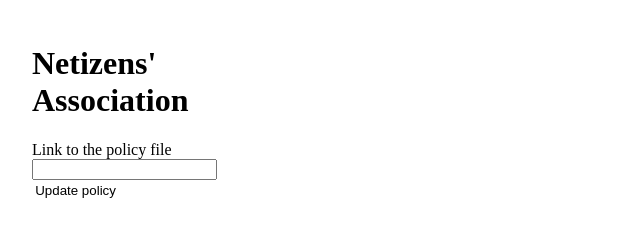
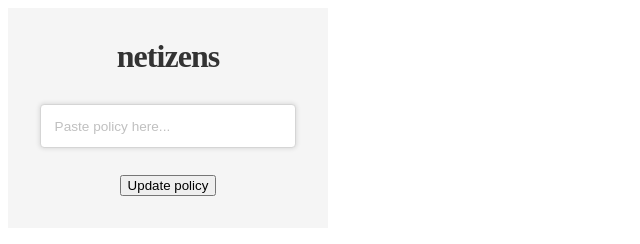
Before and after one commit to izens-net/picket, a website with bundled scripts: page src/popup/popup.html in a window 1280 px wide. Shown: the whole page, without its empty margins (0-640 px from the left). Built offline with nearby package versions, Linux system fonts and the light colour scheme.

Commit message:
Changes to style for pop up and blocked pages

```diff
--- a/src/blockedPage/blocked.css
+++ b/src/blockedPage/blocked.css
@@ -1,14 +1,16 @@
 body {
-  font-family: "Open Sans", Arial, "Lucida Grande", sans-serif;
+  font-family: 'IBM Plex Mono', 'Courier new', Courier, monospace;
   background-color: var(--main-font-color);
   color: var(--main-color);
   display: flex;
+  align-items: center;
   width: 100%;
+  height: 100vh;
   justify-content: center;
 }
 
 .content {
-  margin-top: 8rem;
+ text-align: center;
 }
 
 .blocked-title {
--- a/src/popup/popup.css
+++ b/src/popup/popup.css
@@ -1,22 +1,49 @@
-body {
-  margin: 0;
-  padding: 0;
-}
-
 .modal {
-  width: 18rem;
-  background-color: var(--main-font-color);
-  color: var(--main-color);
+  text-align: center;
+  width: 20em;
+  background-color: #f5f5f5;
 }
 
 .modal-content {
-  padding: 1.5rem 2rem;
+  padding: 2rem;
 }
 
-input[type=submit] {
-  background-color: var(--main-color);
-  color: var(--main-font-color);
-  border-radius: 0.2rem;
-  border: 0;
-  padding: 0.2rem;
+.logo{
+  margin-bottom: 2rem;
+  font-size: 2em;
+  font-weight: 700;
+  line-height: 2rem;
+  text-decoration: none;
+  color: #333333;
+  letter-spacing: -0.03em;
 }
+
+form{
+  margin: 0;
+}
+
+input[type=text]{
+  font-size: 0.85em;
+  border-radius: 0.3em;
+  border: 1px solid #d5d5d5;
+  width: 100%;
+  padding: 1em;
+  margin: 0 0 2em 0;
+  -webkit-box-shadow: 0px 0px 4px 1px rgba(0,0,0,0.1);
+  -moz-box-shadow: 0px 0px 4px 1px rgba(0,0,0,0.1);
+  box-shadow: 0px 0px 4px 1px rgba(0,0,0,0.1);
+  transition: box-shadow, transform, 100ms ease;
+}
+
+input[type=text]:hover,
+input[type=text]:focus{
+  outline: none;
+  transform: scale(1.025);
+  -webkit-box-shadow: 0px 2px 8px 1px rgba(0,0,0,0.13);
+  -moz-box-shadow: 0px 2px 8px 1px rgba(0,0,0,0.13);
+  box-shadow: 0px 2px 8px 1px rgba(0,0,0,0.13);
+}
+
+input[type=text]::placeholder{
+  color: #c0c0c0;
+}
--- a/src/popup/popup.html
+++ b/src/popup/popup.html
@@ -10,11 +10,11 @@
   <body>
     <div class='modal'>
       <div class='modal-content'>
-        <h1>Netizens' Association</h1>
+        <div class="logo">netizens</div>
         <form id='policyFileForm'>
-          <label for='policyFile'>Link to the policy file</label>
-          <input id='policyFile' name='policyFile' type='text'>
-          <input type='submit' value='Update policy'>
+          <!-- <label for='policyFile'>Link to the policy file</label> -->
+          <input id='policyFile' name='policyFile' type='text' placeholder="Paste policy here...">
+          <button type='submit' value='Update policy'>Update policy</button>
         </form>
       </div>
     </div>
```
Also changed, not shown: src/blockedPage/blocked.html (+1 -2 lines), 1 other file.
